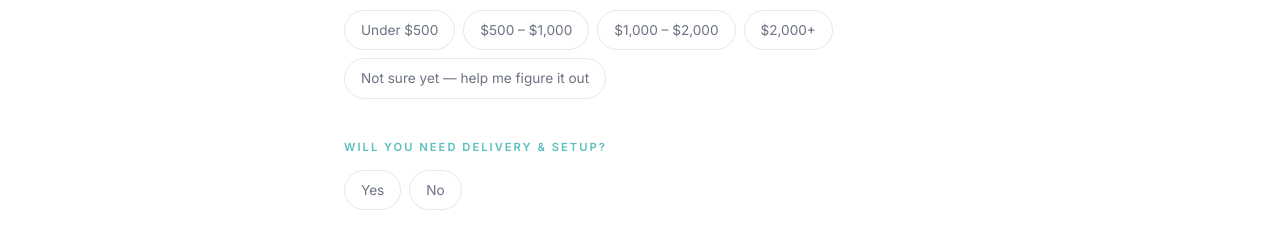
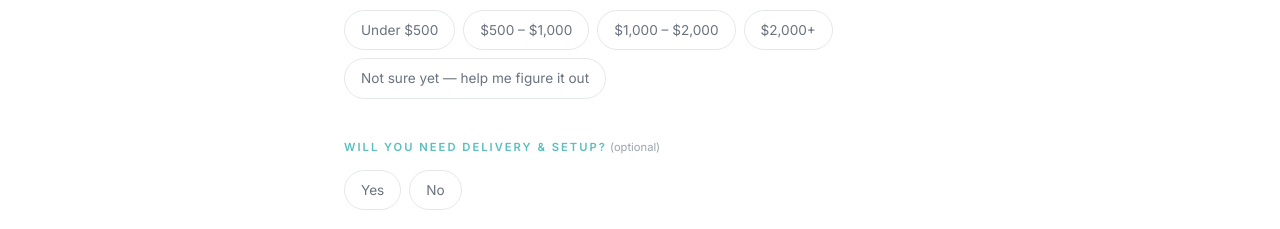
Before and after one commit to supershawnlopez/blue-luna-events, a Next.js app: page /get-a-quote in a window 1280 px wide. Shown: the part 2193-2422 px from the top of the page. Built offline with nearby package versions, Linux system fonts and the light colour scheme; no server answers.

Commit message:
Label Delivery & Setup as optional for consistency with other fields

```diff
--- a/src/components/ui/InquiryForm.tsx
+++ b/src/components/ui/InquiryForm.tsx
@@ -314,7 +314,10 @@ export default function InquiryForm() {
 
       {/* Delivery */}
       <div>
-        <p className="eyebrow-text" style={{ marginBottom: 14 }}>Will You Need Delivery & Setup?</p>
+        <p className="eyebrow-text" style={{ marginBottom: 14 }}>
+          Will You Need Delivery & Setup?
+          <span style={{ color: '#9CA3AF', fontWeight: 400, textTransform: 'none', letterSpacing: 0 }}> (optional)</span>
+        </p>
         <div style={{ display: 'flex', gap: 8 }}>
           {(['Yes', 'No'] as const).map(v => (
             <button key={v} type="button" onClick={() => set('delivery', v)} style={chip(form.delivery === v)}>{v}</button>
```
